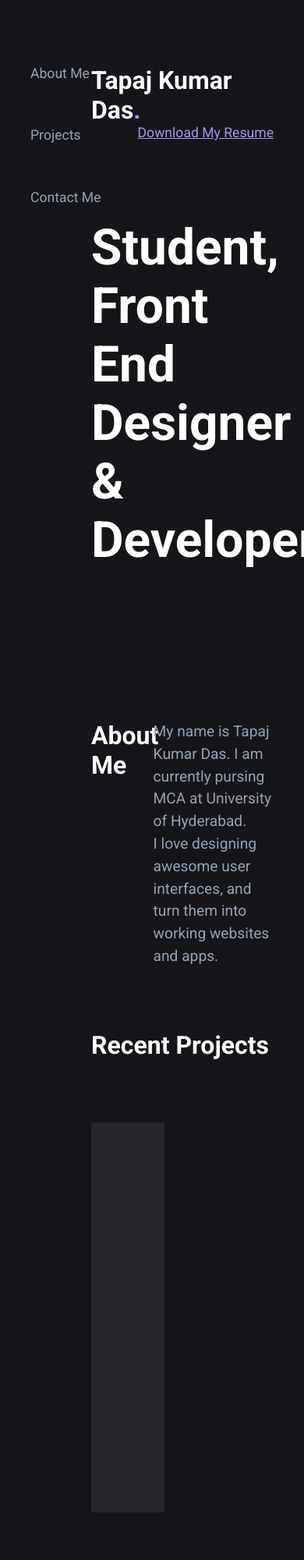
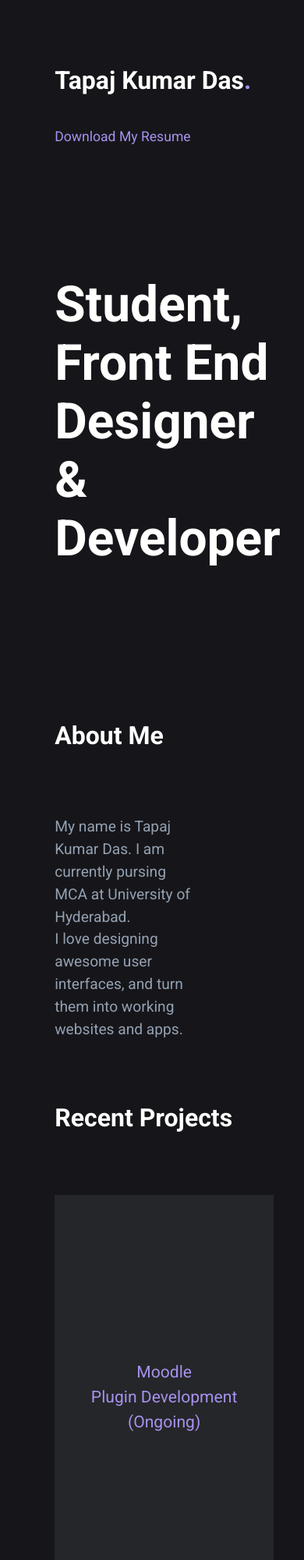
Before and after one commit to tapaj/tapaj.github.io, a plain HTML site: page index.html in a window 390 px wide. Shown: the top 2000 px of the page at 78% size. Drawn offline with Linux system fonts and the light colour scheme.

Commit message:
Minor content update, fixed responsiveness

```diff
--- a/css/master.css
+++ b/css/master.css
@@ -38,6 +38,7 @@ p {
 a {
     color: #A891EE;
     font-size: 1.1em;
+    text-decoration: none;
 }
 
 .container {
@@ -111,7 +112,7 @@ header a {
 }
 
 .landing-page h1:last-child {
-    margin-top: 100px;
+    margin-top: 20vh;
 }
 
 /* main */
@@ -142,13 +143,20 @@ header a {
 }
 
 .project-card {
+    overflow: hidden;
+    min-width: 248px;
     width: 40%;
-    height: 500px;
+    height: 60vh;
     box-sizing: border-box;
     float: left;
     margin-right: 80px;
     margin-bottom: 80px;
     background-color: #242629;
+}
+
+.project-card p {
+    margin-top: 25vh;
+    text-align: center;
 }
 
 /* Footer */
@@ -183,3 +191,45 @@ footer aside a {
 footer h2 {
     margin: 20vh 0 5vh 0;
 }
+
+/* responsiveness */
+
+@media only screen and (max-width: 850px) {
+    .right-content {
+        width: 90%;
+        margin: 0 auto;
+    }
+
+    nav {
+        display: none;
+    }
+
+    header .logo {
+        display: block;
+        margin-bottom: 5vh;
+    }
+
+    header a {
+        display: block;
+        float: left;
+        clear: left;
+    }
+
+    .about-me-container h2 {
+        width: 100%;
+        margin-bottom: 10vh;
+    }
+
+    .about-me-container p {
+        float: left;
+    }
+
+    .project-card {
+        width: 100%;
+        height: 60vh;
+    }
+
+    footer aside {
+        display: none;
+    }
+}
--- a/index.html
+++ b/index.html
@@ -40,19 +40,34 @@
 
             <h2 class="project-container" id="projects">Recent Projects</h2>
             <div class="project-card-column">
-                <div class="project-card"></div>
-                <div class="project-card"></div>
+                <a href="https://github.com/Tapaj/qtype_coderunner">
+                    <div class="project-card">
+                        <p>
+                            Moodle<br>
+                            Plugin Development<br>
+                            (Ongoing)
+                        </p>
+                    </div>
+                </a>
+                <a href="https://github.com/Tapaj/credible">
+                    <div class="project-card">
+                        <p>
+                            Credible<br>
+                            (Website Design)
+                        </p>
+                    </div>
+                </a>
             </div>
             <div class="clear"></div>
             <div class="project-card-column">
-                <div class="project-card"></div>
-                <!-- <div class="project-card">
+                <div class="project-card">
                     <p>
-                        Found something interesting? Head over to my Github account for more.<br>
-                        <a href="#">Go to Github</a>
+                        Found nothing interesting?<br>
+                        <a href="https://github.com/Tapaj">Go to Github</a>
                     </p>
-                </div> -->
+                </div>
             </div>
+            <div class="clear"></div>
         </main>
         <div class="clear"></div>
     </div>
```
